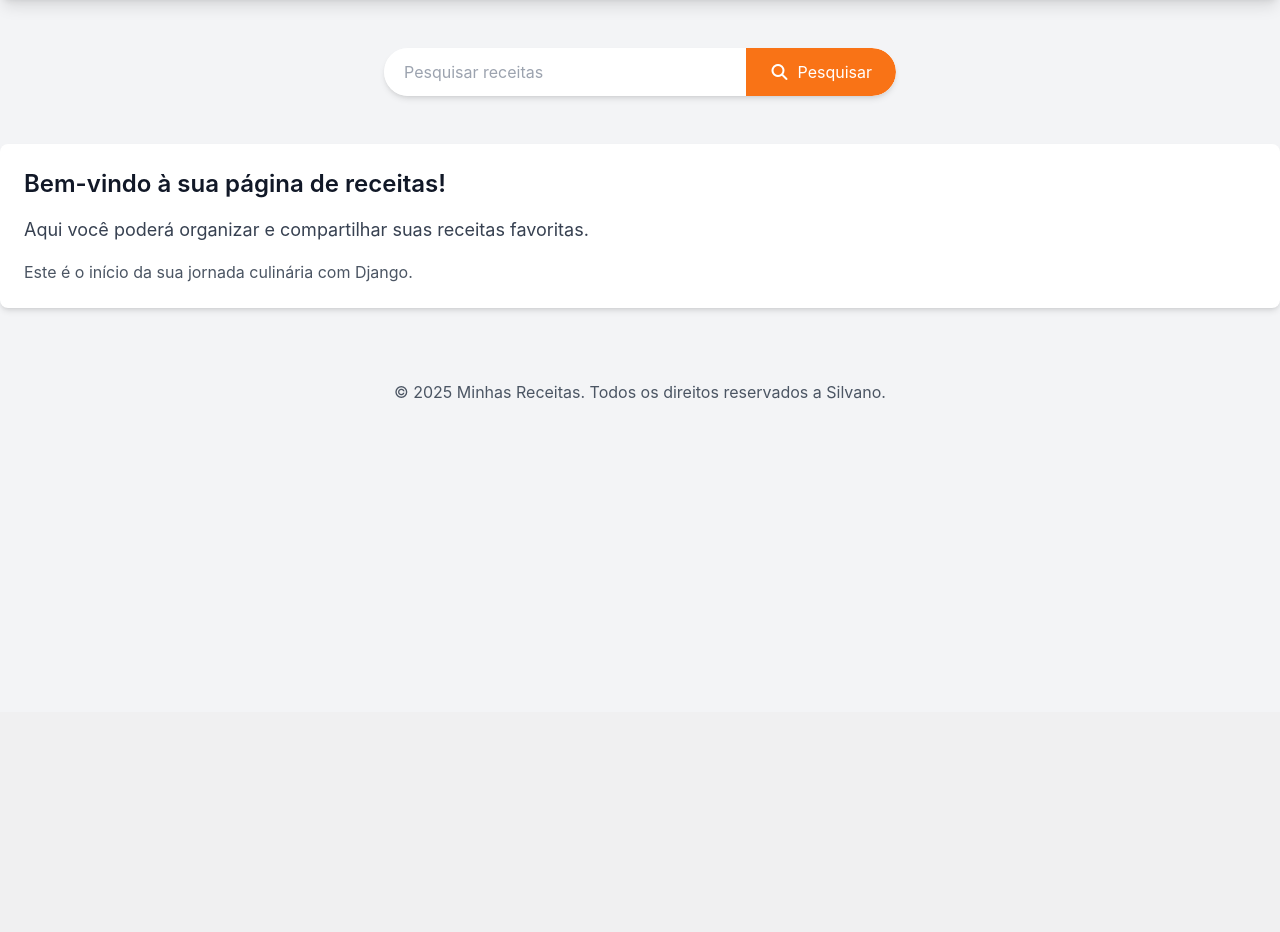
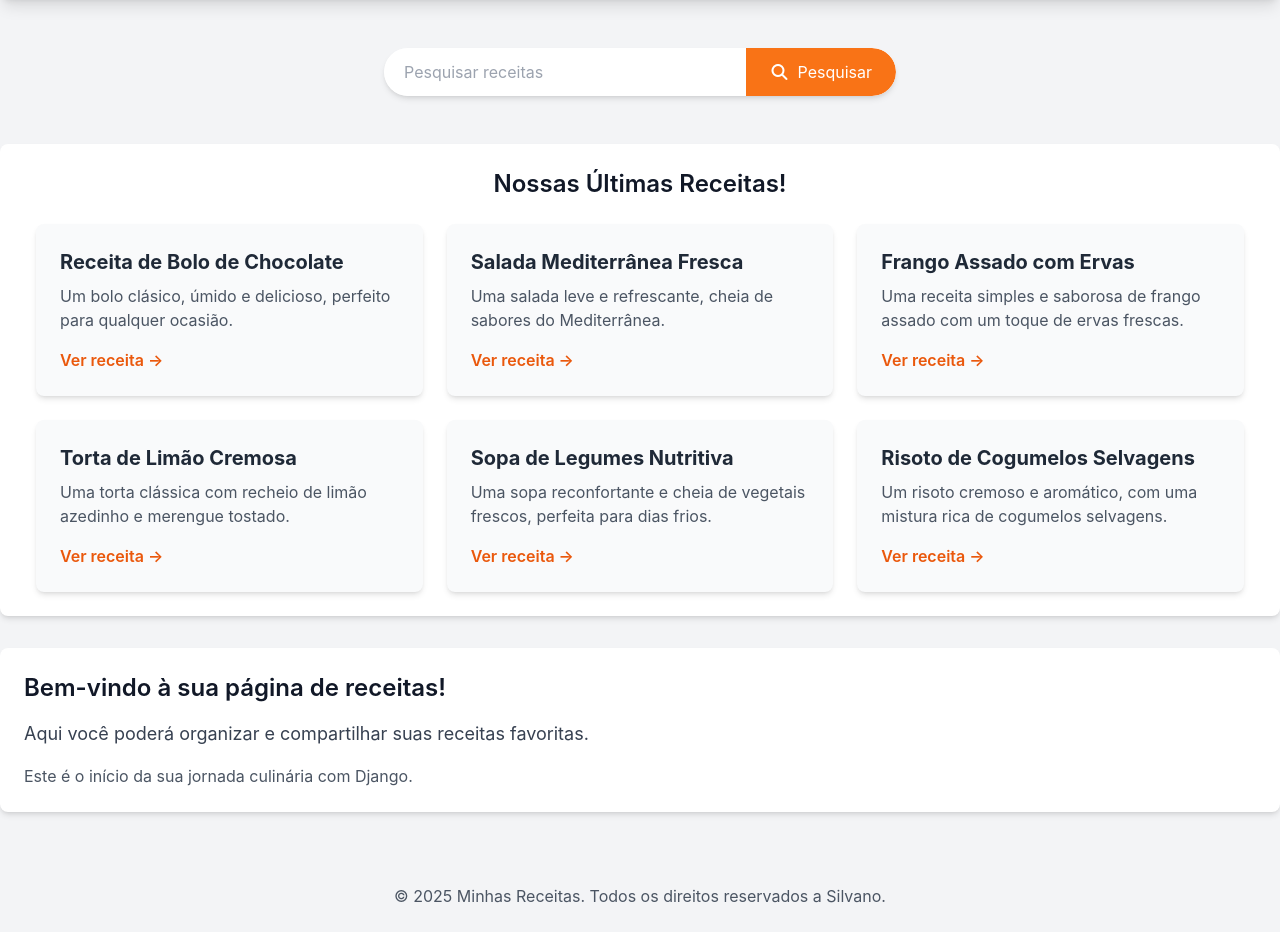
Before and after one commit to Emmanuelf21/django-aula2, a Django app: page /receitas/ in a window 1280 px wide. Shown: the part 88-1020 px from the top of the page. Before the commit the page ends 487 px from the top, so only its background shows below. Run offline with Django 5.2, Linux system fonts and the light colour scheme; some libraries are stand-ins or nearby versions.

Commit message:
hhhmmmm bolo de murango

```diff
--- a/receitas/templates/receitas/home.html
+++ b/receitas/templates/receitas/home.html
@@ -48,11 +48,59 @@ a página terá um fundo cinza claro e texto cinza escuro.-->
             </button>
         </div>
     </section>
+    <main class="container mx-auto p-6 mt-8 bg-white rounded-lg shadow-md">
+        <h2 class="text-2xl font-semibold mb-6 text-center">
+            Nossas Últimas Receitas!
+        </h2>
+        <!-- Container Flexível para as Receitas -->
+        <div class="flex flex-wrap justify-center gap-6">
+            <!-- Receita 1 -->
+            <div class="w-full sm:w-[calc(50%-1.5rem)] lg:w-[calc(33.333%-1.5rem)] bg-gray-50 p-6 rounded-lg shadow-md hover:shadow-lg transition-shadow duration-300 ease-in-out">
+                <h3 class="text-xl font-bold mb-2 text-gray-800">Receita de Bolo de Chocolate</h3>
+                <p class="text-gray-600 mb-4">Um bolo clásico, úmido e delicioso, perfeito para qualquer ocasião.</p>
+                <a href="#" class="text-orange-600 hover:text-orange-800 font-semibold">Ver receita &rarr;</a>
+            </div>
+            <!-- Receita 2 -->
+            <div class="w-full sm:w-[calc(50%-1.5rem)] lg:w-[calc(33.333%-1.5rem)] bg-gray-50 p-6 rounded-lg shadow-md hover:shadow-lg transition-shadow duration-300 ease-in-out">
+                <h3 class="text-xl font-bold mb-2 text-gray-800">Salada Mediterrânea Fresca</h3>
+                <p class="text-gray-600 mb-4">Uma salada leve e refrescante, cheia de sabores do Mediterrânea.</p>
+                <a href="#" class="text-orange-600 hover:text-orange-800 font-semibold">Ver receita &rarr;</a>
+            </div>
+            <!-- Receita 3 -->
+            <div class="w-full sm:w-[calc(50%-1.5rem)] lg:w-[calc(33.333%-1.5rem)] bg-gray-50 p-6 rounded-lg shadow-md hover:shadow-lg transition-shadow duration-300 ease-in-out">
+                <h3 class="text-xl font-bold mb-2 text-gray-800">Frango Assado com Ervas</h3>
+                <p class="text-gray-600 mb-4">Uma receita simples e saborosa de frango assado com um toque de ervas frescas.</p>
+                <a href="#" class="text-orange-600 hover:text-orange-800 font-semibold">Ver receita &rarr;</a>
+            </div>
+            <!-- Receita 4 -->
+            <div class="w-full sm:w-[calc(50%-1.5rem)] lg:w-[calc(33.333%-1.5rem)] bg-gray-50 p-6 rounded-lg shadow-md hover:shadow-lg transition-shadow duration-300 ease-in-out">
+                <h3 class="text-xl font-bold mb-2 text-gray-800">Torta de Limão Cremosa</h3>
+                <p class="text-gray-600 mb-4">Uma torta clássica com recheio de limão azedinho e merengue tostado.</p>
+                <a href="#" class="text-orange-600 hover:text-orange-800 font-semibold">Ver receita &rarr;</a>
+            </div>
+            <!-- Receita 5 -->
+            <div class="w-full sm:w-[calc(50%-1.5rem)] lg:w-[calc(33.333%-1.5rem)] bg-gray-50 p-6 rounded-lg shadow-md hover:shadow-lg transition-shadow duration-300 ease-in-out">
+                <h3 class="text-xl font-bold mb-2 text-gray-800">Sopa de Legumes Nutritiva</h3>
+                <p class="text-gray-600 mb-4">Uma sopa reconfortante e cheia de vegetais frescos, perfeita para dias frios.</p>
+                <a href="#" class="text-orange-600 hover:text-orange-800 font-semibold">Ver receita &rarr;</a>
+            </div>
+            <!-- Receita 6 -->
+            <div class="w-full sm:w-[calc(50%-1.5rem)] lg:w-[calc(33.333%-1.5rem)] bg-gray-50 p-6 rounded-lg shadow-md hover:shadow-lg transition-shadow duration-300 ease-in-out">
+                <h3 class="text-xl font-bold mb-2 text-gray-800">Risoto de Cogumelos Selvagens</h3>
+                <p class="text-gray-600 mb-4">Um risoto cremoso e aromático, com uma mistura rica de cogumelos selvagens.</p>
+                <a href="#" class="text-orange-600 hover:text-orange-800 font-semibold">Ver receita &rarr;</a>
+            </div>
+        </div>
+    </main>
     <!-- Conteúdo principal da página -->
     <main class="container mx-auto p-6 mt-8 bg-white rounded-lg shadow-md">
         <h2 class="text-2xl font-semibold mb-4">
             Bem-vindo à sua página de receitas!
         </h2>
+        <!-- Container Flexível para as Receitas -->
+        <div class="flex flex-wrap justify-center gap-6">
+
+        </div>
         <p class="text-lg text-gray-700">
             Aqui você poderá organizar e compartilhar suas receitas favoritas.
         </p>
```
